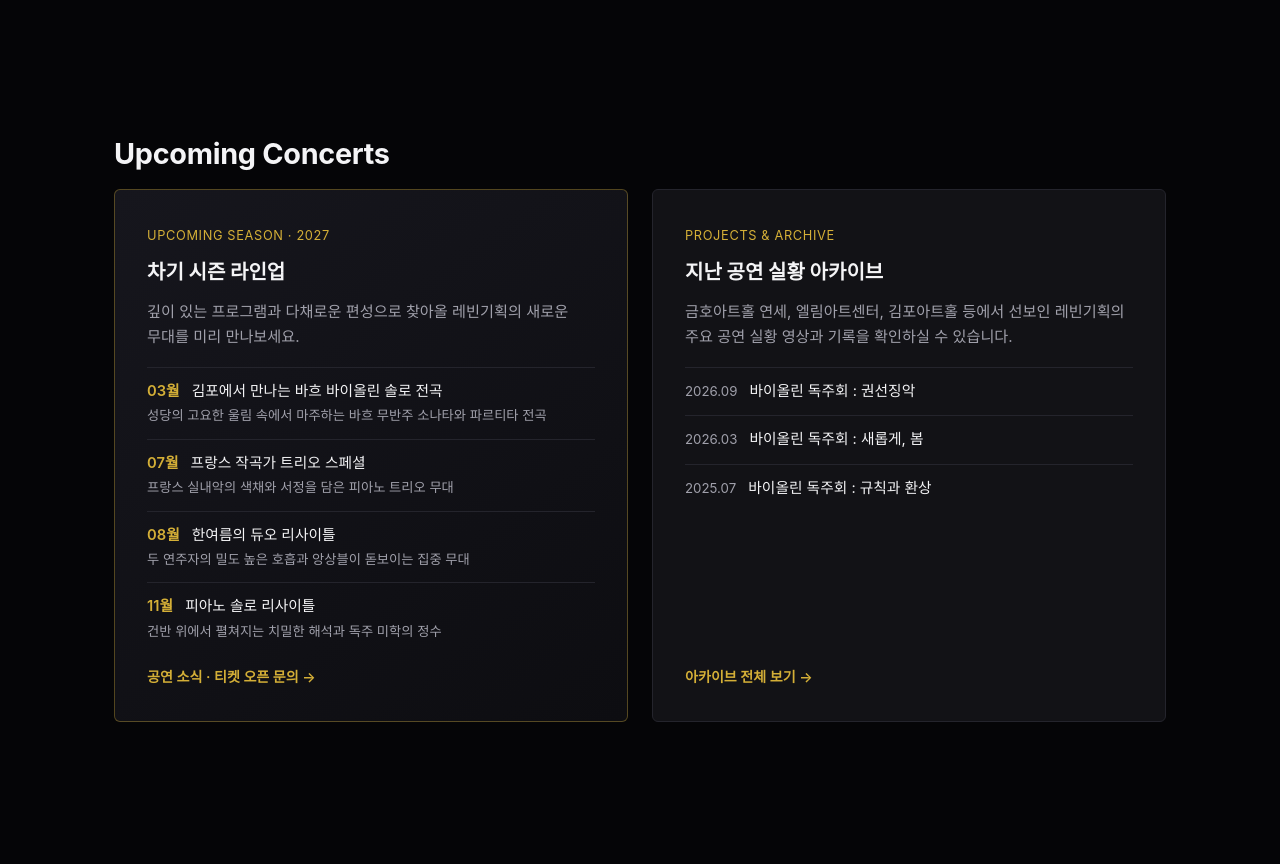
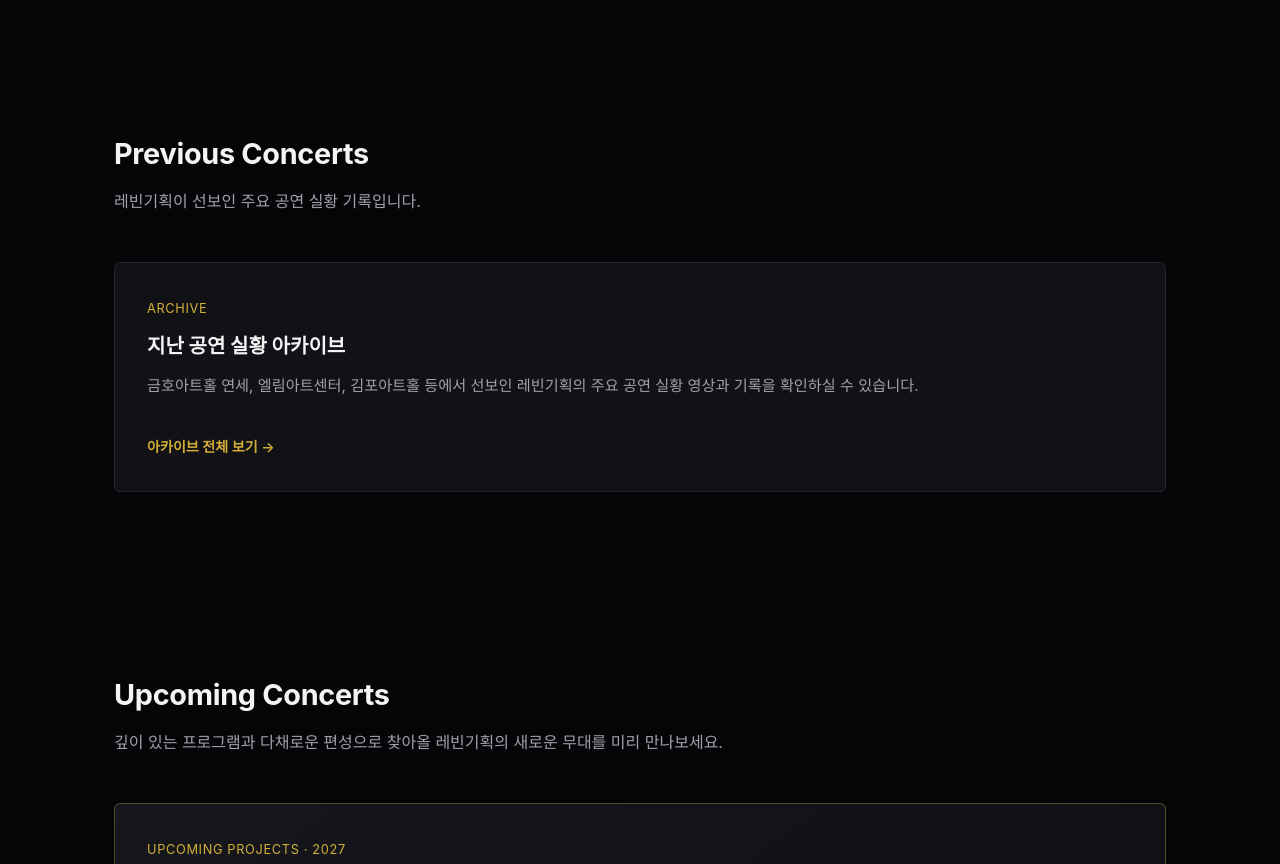
Before and after one commit to animagus92/levinproduction, a plain HTML site: page index.html in a window 1280 px wide. Shown: the part 1200-2064 px from the top of the page. Drawn offline with Linux system fonts and the light colour scheme.

Commit message:
Update index.html

```diff
--- a/index.html
+++ b/index.html
@@ -393,57 +393,46 @@
       </div>
     </section>
 
+    <section id="previous">
+      <h2 class="section-title">Previous Concerts</h2>
+      <p class="section-desc">레빈기획이 선보인 주요 공연 실황 기록입니다.</p>
+      <div class="card" style="display: flex; flex-direction: column; justify-content: space-between;">
+        <div>
+          <div class="card-tag">ARCHIVE</div>
+          <h3>지난 공연 실황 아카이브</h3>
+          <p style="margin-bottom: 18px;">금호아트홀 연세, 엘림아트센터, 김포아트홀 등에서 선보인 레빈기획의 주요 공연 실황 영상과 기록을 확인하실 수 있습니다.</p>
+        </div>
+        <a href="archive.html" class="play-link" style="text-decoration: none; margin-top: 20px;">아카이브 전체 보기 →</a>
+      </div>
+    </section>
+
     <section id="upcoming">
       <h2 class="section-title">Upcoming Concerts</h2>
-      <div class="grid">
-        <!-- 차기 시즌 기획 프리뷰 -->
+      <p class="section-desc">깊이 있는 프로그램과 다채로운 편성으로 찾아올 레빈기획의 새로운 무대를 미리 만나보세요.</p>
       <div class="card" style="display: flex; flex-direction: column; justify-content: space-between; border-color: rgba(212, 175, 55, 0.35); background: linear-gradient(145deg, #16161d 0%, #0d0d11 100%);">
         <div>
-            <div class="card-tag">UPCOMING SEASON · 2027</div>
+          <div class="card-tag">UPCOMING PROJECTS · 2027</div>
           <h3>차기 시즌 라인업</h3>
-            <p style="margin-bottom: 18px;">깊이 있는 프로그램과 다채로운 편성으로 찾아올 레빈기획의 새로운 무대를 미리 만나보세요.</p>
-            <ul style="list-style: none; padding: 0; margin: 0; border-top: 1px solid var(--border);">
-              <li style="padding: 12px 0; border-bottom: 1px solid var(--border); font-size: 0.92rem; color: var(--text-main);">
+          <ul style="list-style: none; padding: 0; margin: 18px 0 0; border-top: 1px solid var(--border);">
+            <li style="padding: 14px 0; border-bottom: 1px solid var(--border); font-size: 0.95rem; color: var(--text-main);">
               <span style="color: var(--accent); font-weight: 600; margin-right: 8px;">03월</span> 김포에서 만나는 바흐 바이올린 솔로 전곡
-                <span style="display: block; font-size: 0.83rem; color: var(--text-sub); margin-top: 2px;">성당의 고요한 울림 속에서 마주하는 바흐 무반주 소나타와 파르티타 전곡</span>
+              <span style="display: block; font-size: 0.85rem; color: var(--text-sub); margin-top: 4px;">성당의 고요한 울림 속에서 마주하는 바흐 무반주 소나타와 파르티타 전곡</span>
             </li>
-              <li style="padding: 12px 0; border-bottom: 1px solid var(--border); font-size: 0.92rem; color: var(--text-main);">
+            <li style="padding: 14px 0; border-bottom: 1px solid var(--border); font-size: 0.95rem; color: var(--text-main);">
               <span style="color: var(--accent); font-weight: 600; margin-right: 8px;">07월</span> 프랑스 작곡가 트리오 스페셜
-                <span style="display: block; font-size: 0.83rem; color: var(--text-sub); margin-top: 2px;">프랑스 실내악의 색채와 서정을 담은 피아노 트리오 무대</span>
+              <span style="display: block; font-size: 0.85rem; color: var(--text-sub); margin-top: 4px;">프랑스 실내악의 색채와 서정을 담은 피아노 트리오 무대</span>
             </li>
-              <li style="padding: 12px 0; border-bottom: 1px solid var(--border); font-size: 0.92rem; color: var(--text-main);">
+            <li style="padding: 14px 0; border-bottom: 1px solid var(--border); font-size: 0.95rem; color: var(--text-main);">
               <span style="color: var(--accent); font-weight: 600; margin-right: 8px;">08월</span> 한여름의 듀오 리사이틀
-                <span style="display: block; font-size: 0.83rem; color: var(--text-sub); margin-top: 2px;">두 연주자의 밀도 높은 호흡과 앙상블이 돋보이는 집중 무대</span>
+              <span style="display: block; font-size: 0.85rem; color: var(--text-sub); margin-top: 4px;">두 연주자의 밀도 높은 호흡과 앙상블이 돋보이는 집중 무대</span>
             </li>
-              <li style="padding: 12px 0 4px; font-size: 0.92rem; color: var(--text-main);">
+            <li style="padding: 14px 0 4px; font-size: 0.95rem; color: var(--text-main);">
               <span style="color: var(--accent); font-weight: 600; margin-right: 8px;">11월</span> 피아노 솔로 리사이틀
-                <span style="display: block; font-size: 0.83rem; color: var(--text-sub); margin-top: 2px;">건반 위에서 펼쳐지는 치밀한 해석과 독주 미학의 정수</span>
+              <span style="display: block; font-size: 0.85rem; color: var(--text-sub); margin-top: 4px;">건반 위에서 펼쳐지는 치밀한 해석과 독주 미학의 정수</span>
             </li>
           </ul>
         </div>
-          <a href="/contact" class="play-link" style="text-decoration: none; margin-top: 20px;">공연 소식 · 티켓 오픈 문의 →</a>
-        </div>
-
-        <!-- 아카이브 페이지 연결 카드 -->
-        <div class="card" style="display: flex; flex-direction: column; justify-content: space-between;">
-          <div>
-            <div class="card-tag">PROJECTS & ARCHIVE</div>
-            <h3>지난 공연 실황 아카이브</h3>
-            <p style="margin-bottom: 18px;">금호아트홀 연세, 엘림아트센터, 김포아트홀 등에서 선보인 레빈기획의 주요 공연 실황 영상과 기록을 확인하실 수 있습니다.</p>
-            <ul style="list-style: none; padding: 0; margin: 0; border-top: 1px solid var(--border);">
-              <li style="padding: 12px 0; border-bottom: 1px solid var(--border); font-size: 0.92rem; color: var(--text-main);">
-                <span style="color: var(--text-sub); font-size: 0.83rem; margin-right: 8px;">2026.09</span> 바이올린 독주회 : 권선징악
-              </li>
-              <li style="padding: 12px 0; border-bottom: 1px solid var(--border); font-size: 0.92rem; color: var(--text-main);">
-                <span style="color: var(--text-sub); font-size: 0.83rem; margin-right: 8px;">2026.03</span> 바이올린 독주회 : 새롭게, 봄
-              </li>
-              <li style="padding: 12px 0 4px; font-size: 0.92rem; color: var(--text-main);">
-                <span style="color: var(--text-sub); font-size: 0.83rem; margin-right: 8px;">2025.07</span> 바이올린 독주회 : 규칙과 환상
-              </li>
-            </ul>
-          </div>
-          <a href="archive.html" class="play-link" style="text-decoration: none; margin-top: 20px;">아카이브 전체 보기 →</a>
-        </div>
+        <a href="/contact" class="play-link" style="text-decoration: none; margin-top: 24px;">공연 소식 · 티켓 오픈 문의 →</a>
       </div>
     </section>
 
```
Lines whose indentation alone changed are shown as unchanged.
